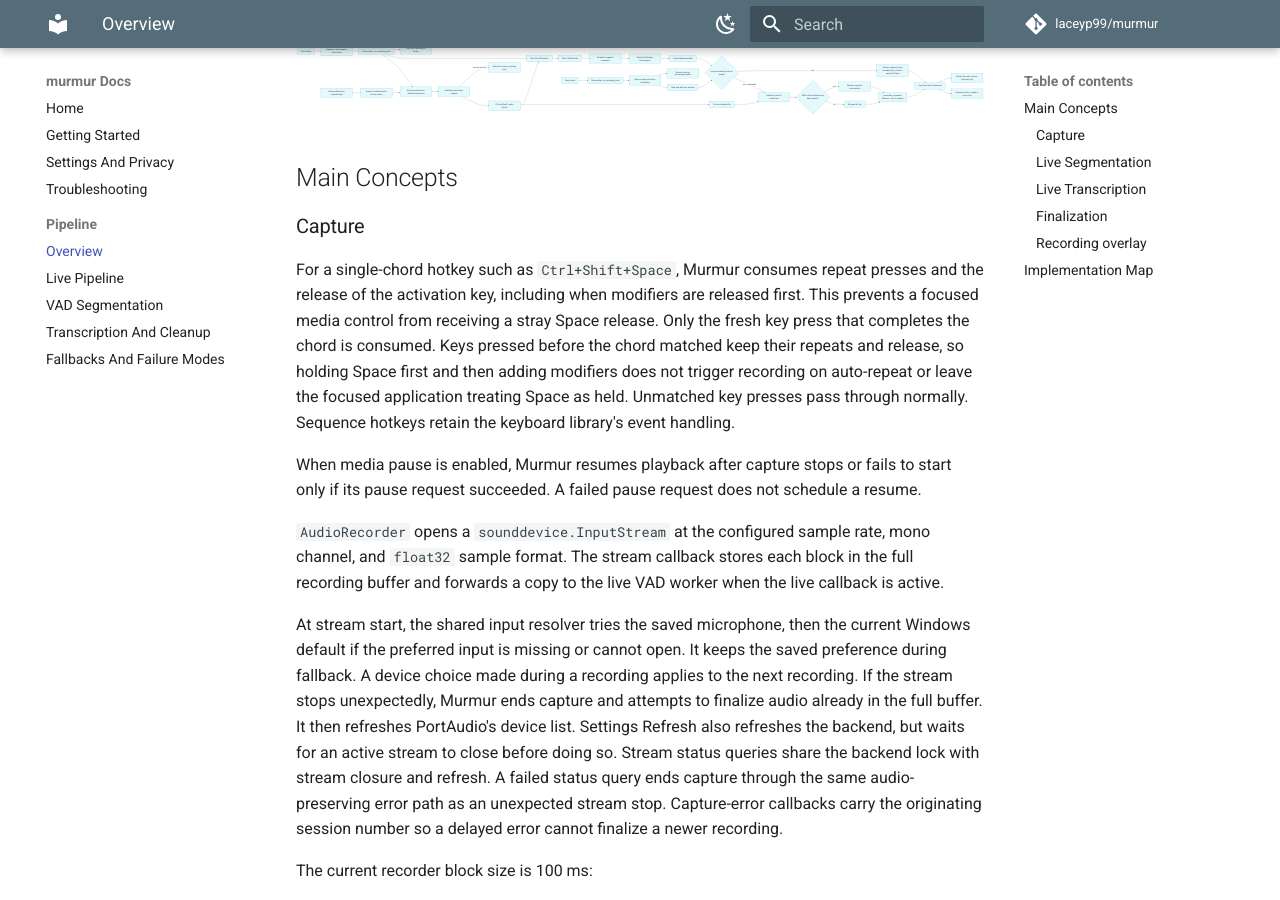
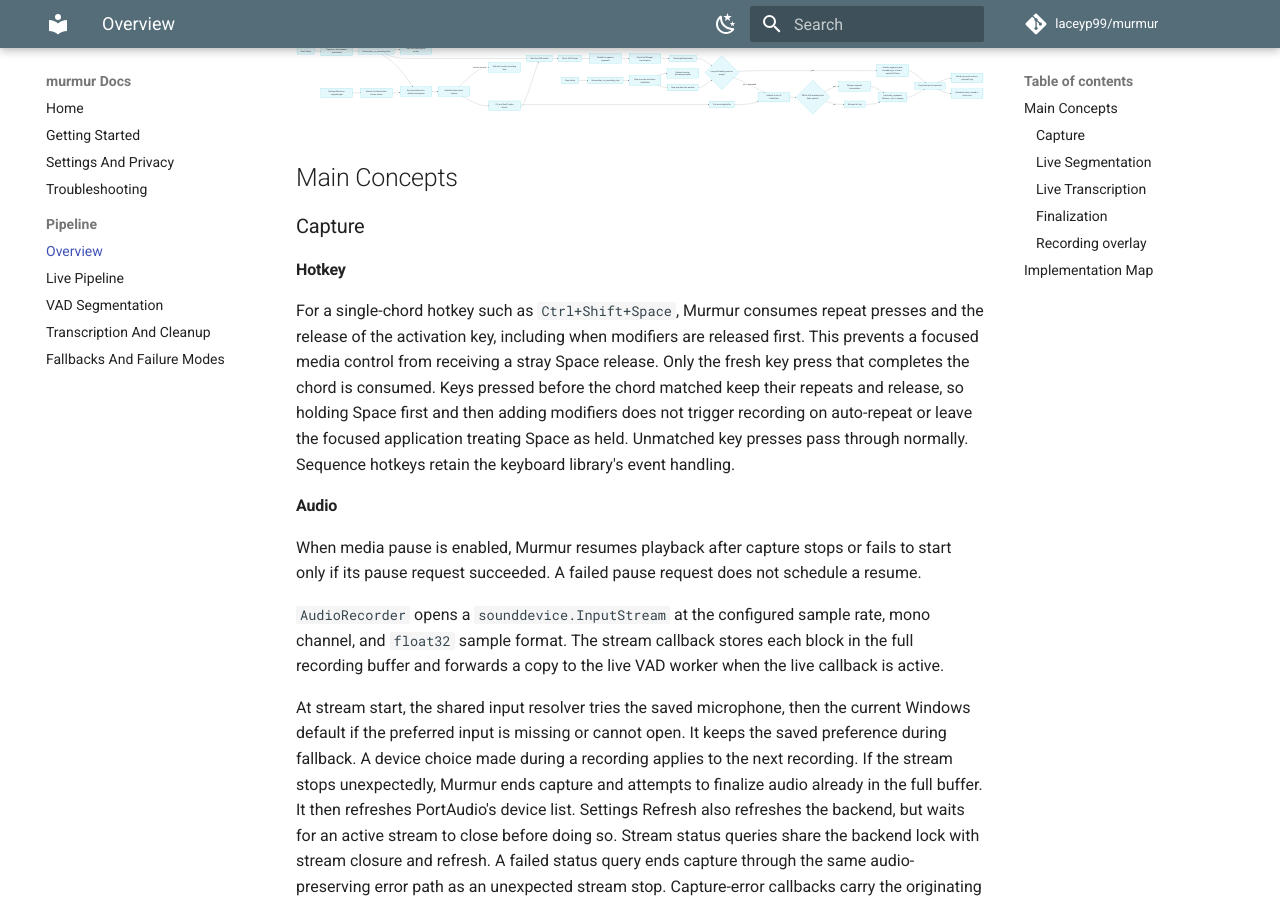
Before and after one commit to laceyp99/murmur, an MkDocs documentation site: the page built from docs/pipeline.md, in a window 1280 px wide and 900 px high, scrolled down 401 px. Built offline with MkDocs 1.6.1 and Material for MkDocs 9.7.7, drawn with Linux system fonts in a browser that asks for light colours; comment, search, counter and statistics services are not loaded.

Commit message:
docs(pipeline): split capture section into hotkey and audio
Co-Authored-By: Claude Opus 5.5 <noreply@anthropic.com>

```diff
--- a/docs/pipeline.md
+++ b/docs/pipeline.md
@@ -59,6 +59,8 @@ flowchart LR
 
 ### Capture
 
+#### Hotkey
+
 For a single-chord hotkey such as `Ctrl+Shift+Space`, Murmur consumes repeat
 presses and the release of the activation key, including when modifiers are
 released first. This prevents a focused media control from receiving a stray
@@ -68,6 +70,8 @@ Space first and then adding modifiers does not trigger recording on auto-repeat
 or leave the focused application treating Space as held. Unmatched key presses
 pass through normally. Sequence hotkeys retain the keyboard library's event
 handling.
+
+#### Audio
 
 When media pause is enabled, Murmur resumes playback after capture stops or
 fails to start only if its pause request succeeded. A failed pause request
```
